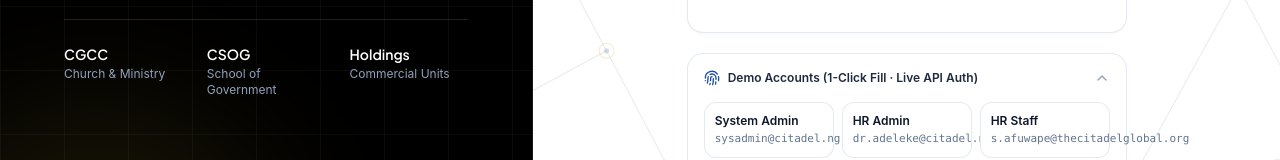
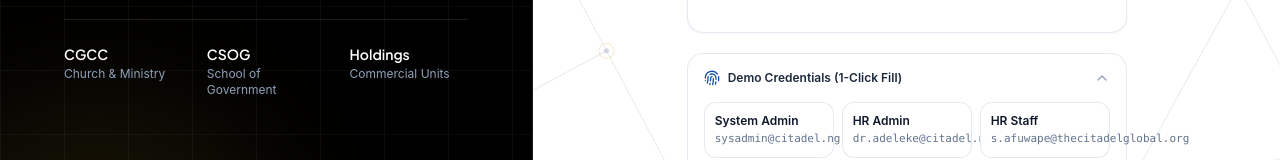
Before and after one commit to temitopeshedrack91-sys/Citadel-People-Hub, a React (Vite) app: page / in a window 1280 px wide. Shown: the part 506-666 px from the top of the page. Built offline with nearby package versions, Linux system fonts and the light colour scheme; no server answers.

Commit message:
Always display Demo Credentials (1-Click Fill) on login page

```diff
--- a/src/components/auth/AuthPage.tsx
+++ b/src/components/auth/AuthPage.tsx
@@ -35,10 +35,7 @@ interface DemoAccount {
   password: string;
 }
 
-const DEMO_ACCOUNTS: DemoAccount[] =
-  import.meta.env.VITE_ENABLE_DEMO_PERSONA_LOGIN === 'false'
-    ? []
-    : [
+const DEMO_ACCOUNTS: DemoAccount[] = [
   {
     label: 'System Admin',
     name: 'Engr. Tunde Afolabi',
@@ -121,9 +118,7 @@ export const AuthPage: React.FC = () => {
     import.meta.env.VITE_ENABLE_LOCAL_DEMO_AUTH === 'true'
   );
 
-  const showDevSeededAccounts =
-    localDemoAuthenticationEnabled ||
-    (import.meta.env.VITE_ENABLE_DEMO_PERSONA_LOGIN !== 'false' && DEMO_ACCOUNTS.length > 0);
+  const showDevSeededAccounts = DEMO_ACCOUNTS.length > 0;
 
   const [activeTab, setActiveTab] = useState<'signin' | 'register'>('signin');
   const [email, setEmail] = useState(localDemoAuthenticationEnabled ? 'dr.adeleke@citadel.ng' : '');
@@ -630,11 +625,7 @@ export const AuthPage: React.FC = () => {
               >
                 <div className="flex items-center gap-2 text-xs font-semibold text-slate-800">
                   <Fingerprint className="w-4 h-4 text-[#174EA6]" />
-                  <span>
-                    {localDemoAuthenticationEnabled
-                      ? 'Demo Credentials (1-Click Fill)'
-                      : 'Demo Accounts (1-Click Fill · Live API Auth)'}
-                  </span>
+                  <span>Demo Credentials (1-Click Fill)</span>
                 </div>
                 {isDemoAccordionOpen ? (
                   <ChevronUp className="w-4 h-4 text-slate-400 group-hover:text-slate-600 transition" />
```
